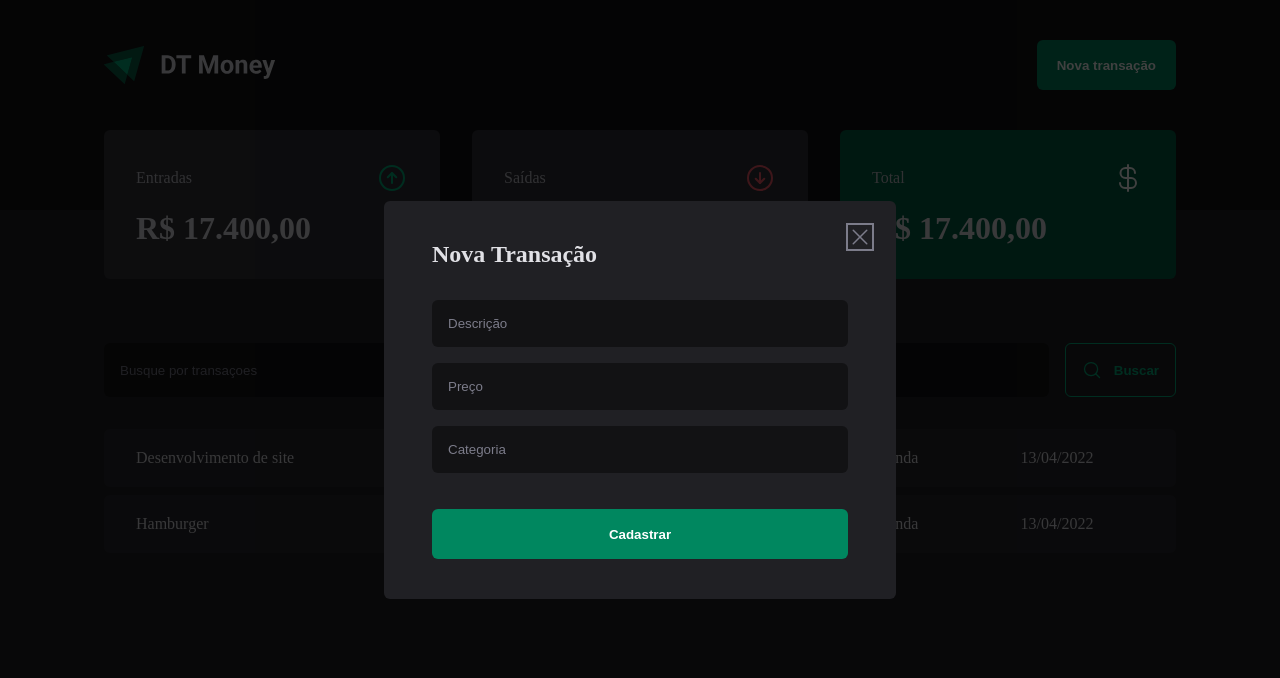
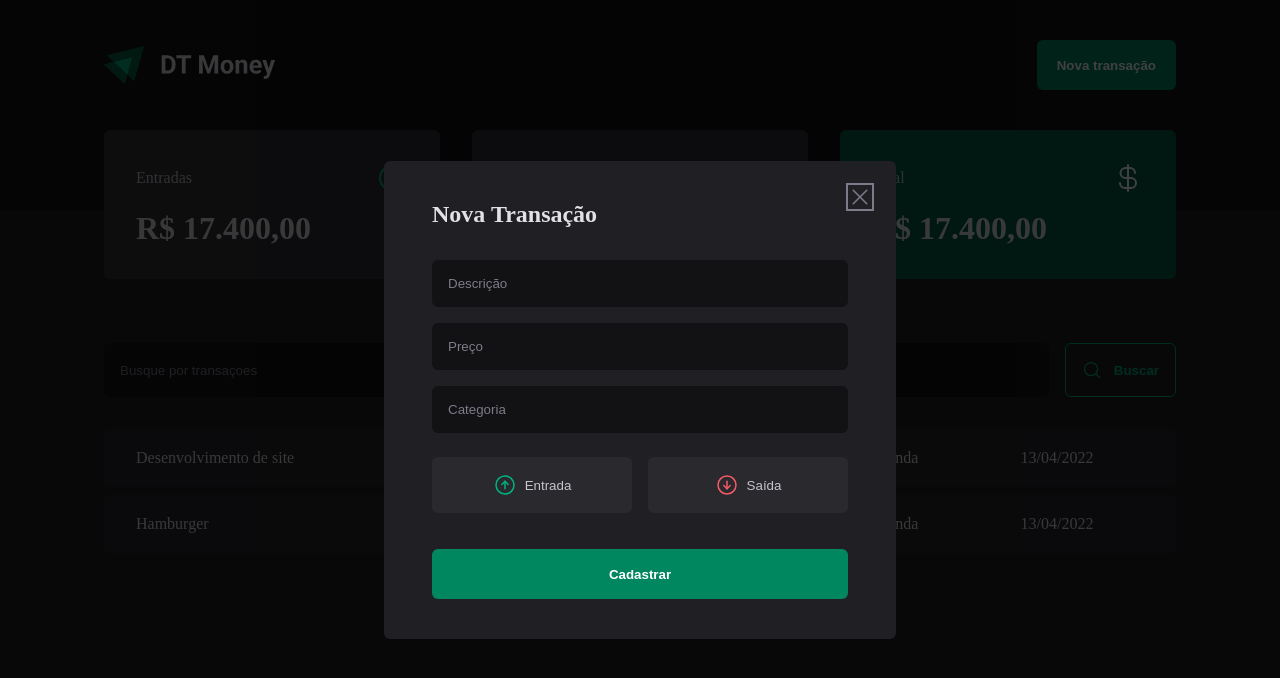
Before and after one commit to daniellichotti/03-dt-money, a React (Vite) app: page / in a window 1280 px wide. Both pictures are taken after a click on the button "Nova transação". Shown: the top 678 px of the page. Built offline with nearby package versions, Linux system fonts and the light colour scheme.

Commit message:
Botoes de entrada e saida - Estrutura Visual

```diff
--- a/src/components/NewTransactionModal/index.tsx
+++ b/src/components/NewTransactionModal/index.tsx
@@ -1,7 +1,13 @@
 import * as Dialog from '@radix-ui/react-dialog';
-import { X } from 'phosphor-react';
+import { ArrowCircleDown, ArrowCircleUp, X } from 'phosphor-react';
 
-import { CloseButton, Content, Overlay } from './styles';
+import {
+    CloseButton,
+    Content,
+    Overlay,
+    TransactionType,
+    TransactionTypeButton,
+} from './styles';
 
 export function NewTransactionModal() {
     return (
@@ -20,6 +26,17 @@
                     <input type="number" placeholder="Preço" required />
                     <input type="text" placeholder="Categoria" required />
 
+                    <TransactionType>
+                        <TransactionTypeButton variant="income">
+                            <ArrowCircleUp size={24} />
+                            Entrada
+                        </TransactionTypeButton>
+                        <TransactionTypeButton variant="outcome">
+                            <ArrowCircleDown size={24} />
+                            Saída
+                        </TransactionTypeButton>
+                    </TransactionType>
+
                     <button type="submit">Cadastrar</button>
                 </form>
             </Content>
--- a/src/components/NewTransactionModal/styles.ts
+++ b/src/components/NewTransactionModal/styles.ts
@@ -61,3 +61,34 @@
     cursor: pointer;
     color: ${(props) => props.theme['gray-500']};
 `;
+
+export const TransactionType = styled.div`
+    display: grid;
+    grid-template-columns: repeat(2, 1fr);
+    gap: 1rem;
+    margin-top: 0.5rem;
+`;
+
+interface TransactionTypeProps {
+    variant: 'income' | 'outcome';
+}
+
+export const TransactionTypeButton = styled.button<TransactionTypeProps>`
+    background: ${(props) => props.theme['gray-700']};
+    padding: 1rem;
+    display: flex;
+    align-items: center;
+    justify-content: center;
+    gap: 0.5rem;
+    border-radius: 6px;
+    cursor: pointer;
+    border: 0;
+    color: ${(props) => props.theme['gray-300']};
+
+    svg {
+        color: ${(props) =>
+            props.variant === 'income'
+                ? props.theme['green-300']
+                : props.theme['red-300']};
+    }
+`;
```
